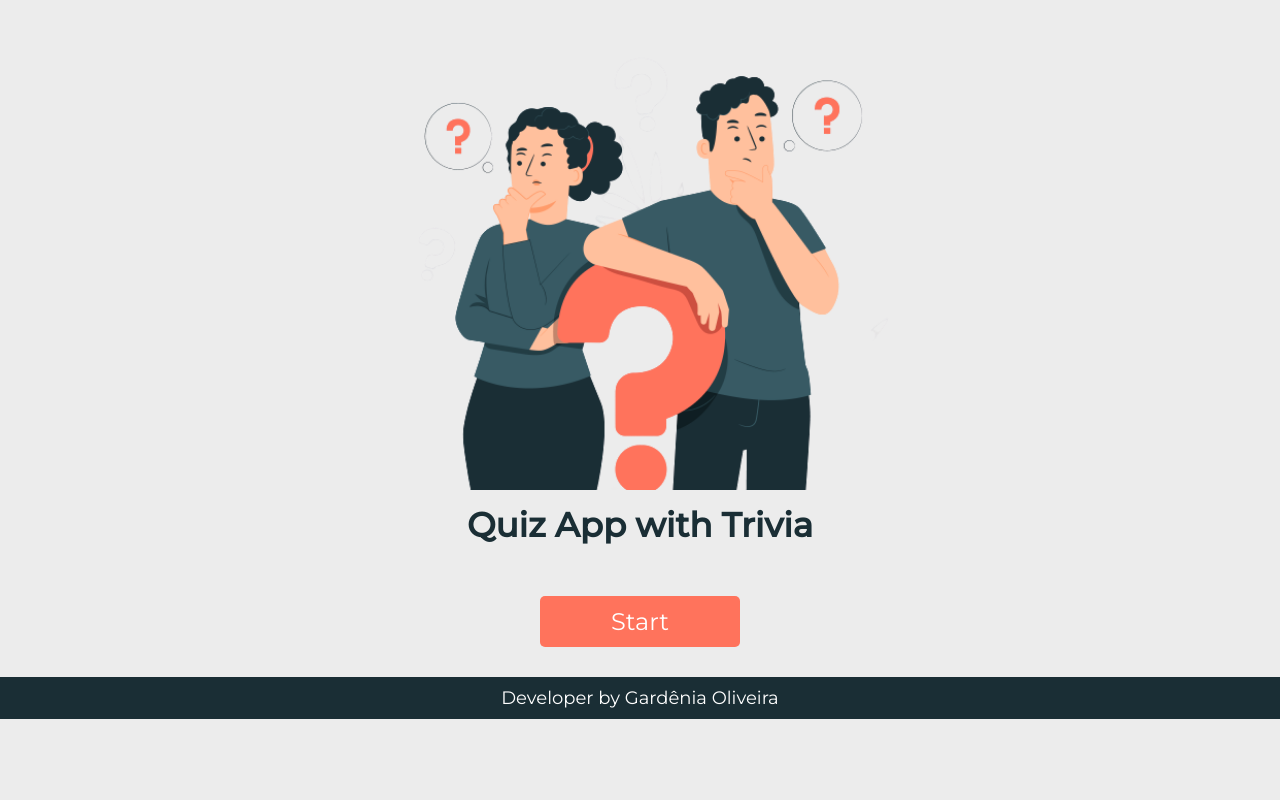
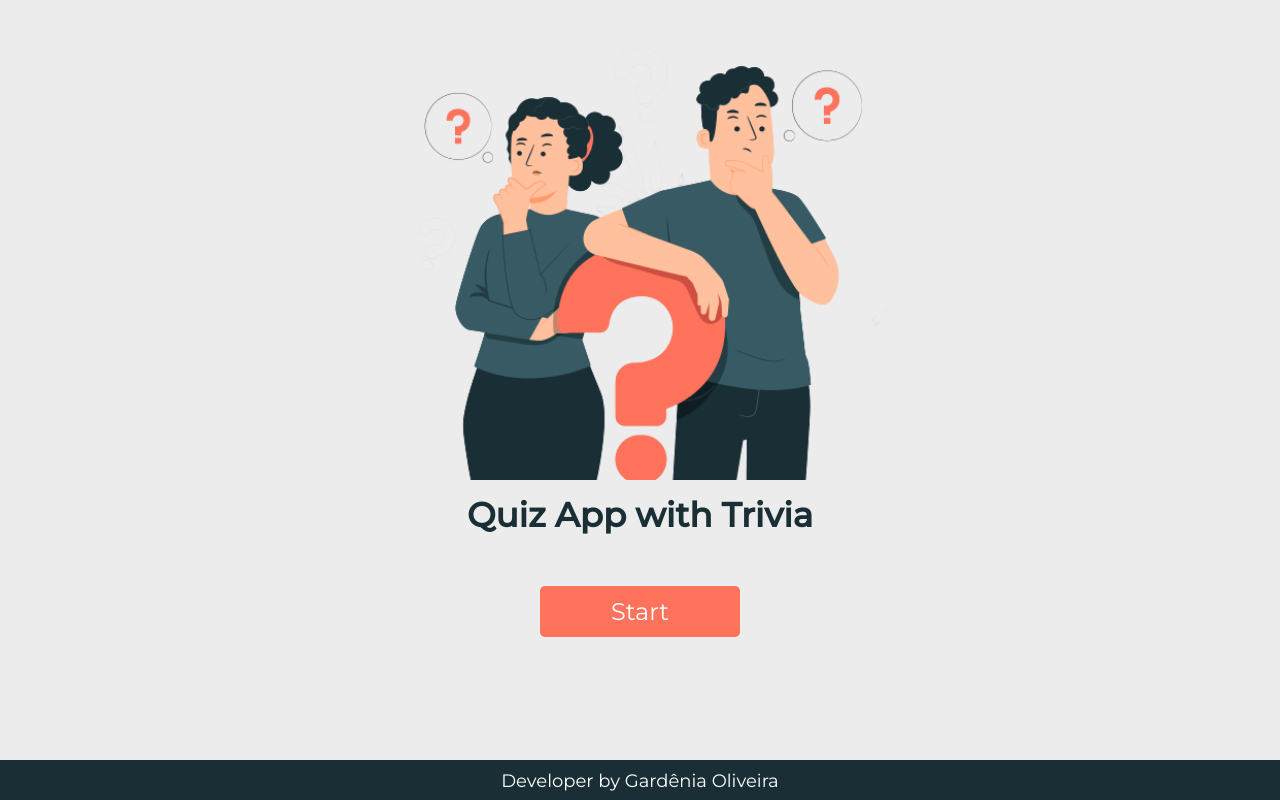
Before and after one commit to GardeniaOliveira/quiz-app-with-trivia-api, a plain HTML site: page index.html in a window 1280 px wide. Drawn offline with Linux system fonts and the light colour scheme.

Commit message:
changed footer

```diff
--- a/style.css
+++ b/style.css
@@ -22,7 +22,7 @@ body {
   font-family: "Montserrat", sans-serif;
 }
 main {
-  padding: 10px 10px 30px 10px;
+  padding-bottom: 40px;
 }
 .banner-img {
   width: 100%;
@@ -61,11 +61,13 @@ h1 {
 
 footer {
   width: 100%;
+  height: 40px;
   background-color: var(--dark-gray--);
   color: white;
   font-size: 18px;
   text-align: center;
   padding: 10px;
+  position: fixed;
   bottom: 0;
   left: 0;
 }
```
